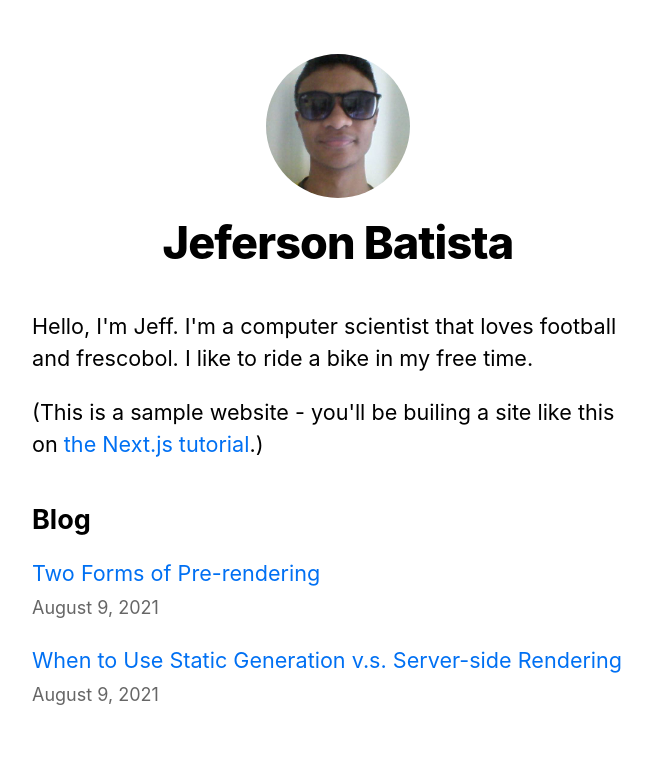
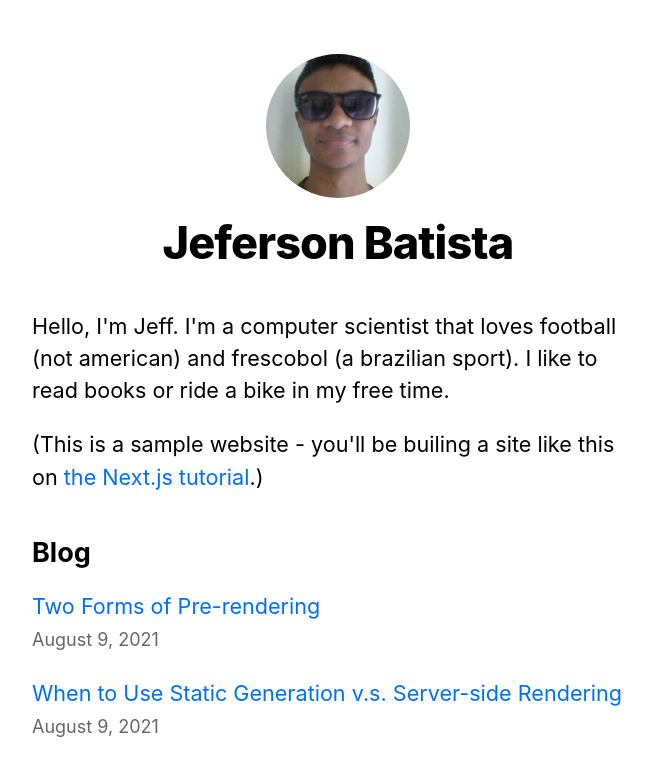
Before and after one commit to JefersonBatista/nextjs-blog, a Next.js app: page / in a window 1280 px wide. Shown: the top 776 px of the page, without its empty margins (302-954 px from the left). Built offline with nearby package versions, Linux system fonts and the light colour scheme.

Commit message:
A little change in my self description.

```diff
--- a/pages/index.js
+++ b/pages/index.js
@@ -24,7 +24,8 @@ export default function Home({ allPostsData }) {
       </Head>
       <section className={utilStyles.headingMd}>
         <p>Hello, I'm Jeff. I'm a computer scientist that loves football{' '}
-          and frescobol. I like to ride a bike in my free time.
+          (not american) and frescobol (a brazilian sport). I like to{' '}
+          read books or ride a bike in my free time.
         </p>
         <p>
           (This is a sample website - you'll be builing a site like this on{' '}
```
